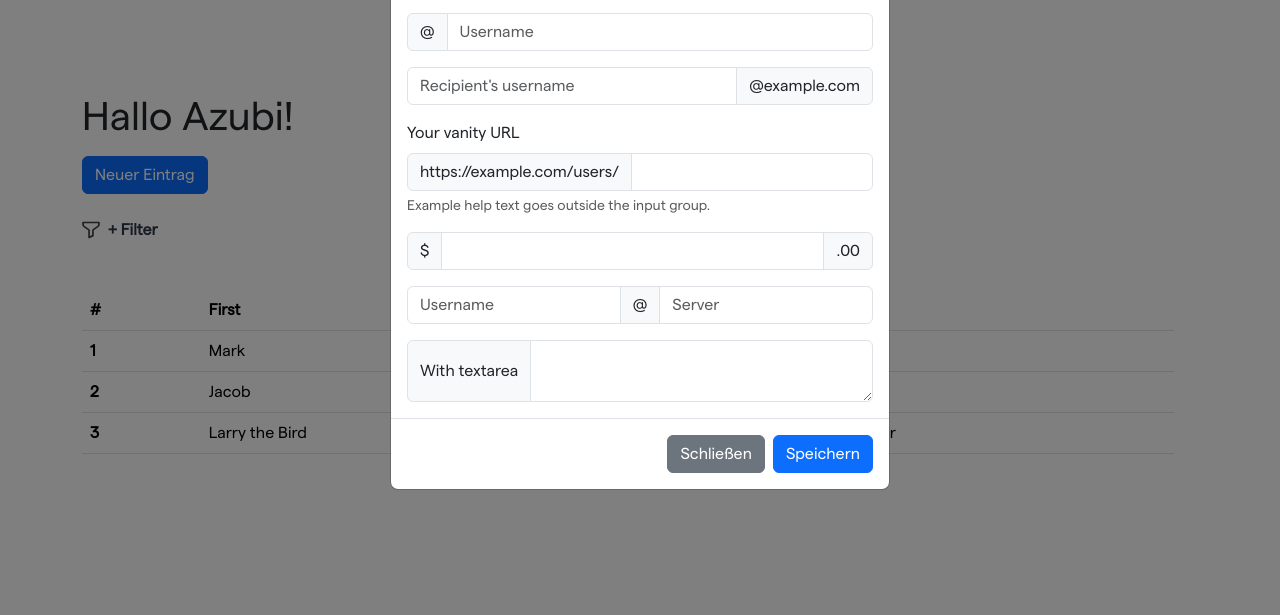
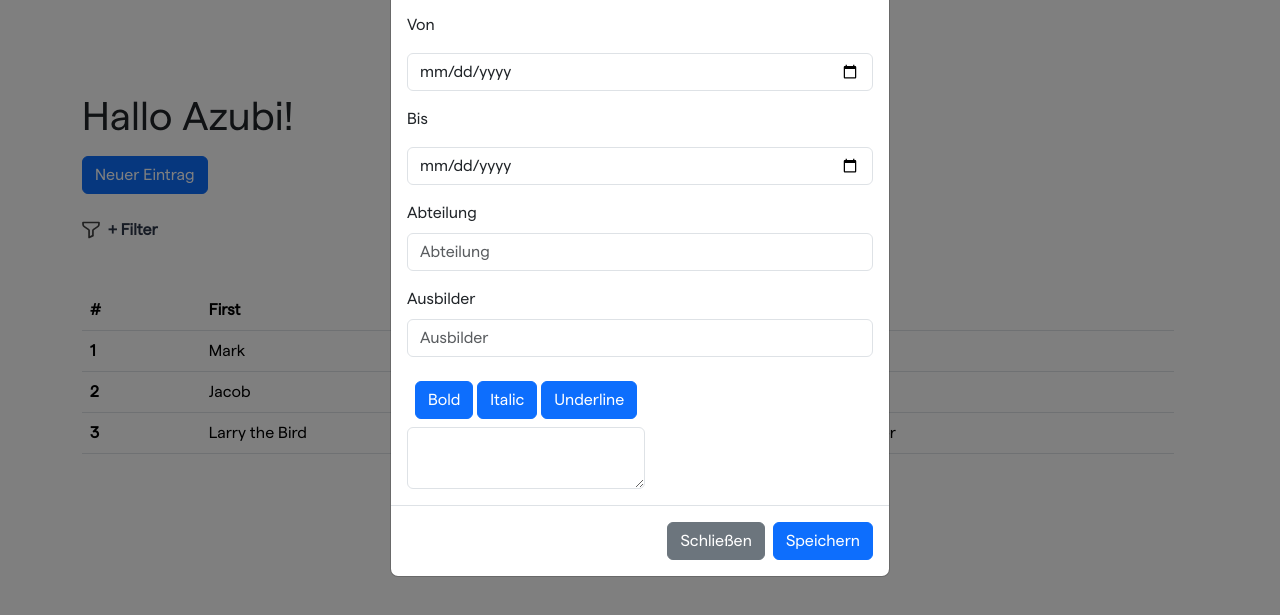
Before and after one commit to danielp30/prototype-group-antonio-manuel-jonas-daniel, a plain HTML site: page index.html in a window 1280 px wide. Both pictures are taken after a click on the button "Neuer Eintrag". Shown: the part 95-710 px from the top of the page. Drawn offline with nearby package versions, Linux system fonts and the light colour scheme.

Commit message:
Modal and input adjustments

```diff
--- a/index.html
+++ b/index.html
@@ -8,6 +8,7 @@
     <link href="./styles/style.css" rel="Stylesheet">
     <link rel="Stylesheet" href="https://cdn.jsdelivr.net/npm/bootstrap@5.3.2/dist/css/bootstrap.min.css">
     <script src="https://cdn.jsdelivr.net/npm/bootstrap@5.3.2/dist/js/bootstrap.bundle.min.js" integrity="sha384-C6RzsynM9kWDrMNeT87bh95OGNyZPhcTNXj1NW7RuBCsyN/o0jlpcV8Qyq46cDfL" crossorigin="anonymous"></script>
+    <script src="https://kit.fontawesome.com/d950440e91.js" crossorigin="anonymous"></script>
 </head>
 <body>
     <!-- Navigationsleiste -->
@@ -56,40 +57,32 @@
                         <button type="button" class="btn-close" data-bs-dismiss="modal" aria-label="Close"></button>
                     </div>
                     <div class="modal-body">
+                        <p>Von</p>
                         <div class="input-group mb-3">
-                            <span class="input-group-text" id="basic-addon1">@</span>
-                            <input type="text" class="form-control" placeholder="Username" aria-label="Username" aria-describedby="basic-addon1">
+                            <input type="date" class="form-control" placeholder="Von" aria-label="Username" aria-describedby="basic-addon1">
                         </div>
-
+                            <p>Bis</p>
                         <div class="input-group mb-3">
-                            <input type="text" class="form-control" placeholder="Recipient's username" aria-label="Recipient's username" aria-describedby="basic-addon2">
-                            <span class="input-group-text" id="basic-addon2">@example.com</span>
+                            <input type="date" class="form-control" placeholder="Bis" aria-label="Username" aria-describedby="basic-addon1">
                         </div>
-
                         <div class="mb-3">
-                            <label for="basic-url" class="form-label">Your vanity URL</label>
-                            <div class="input-group">
-                                <span class="input-group-text" id="basic-addon3">https://example.com/users/</span>
-                                <input type="text" class="form-control" id="basic-url" aria-describedby="basic-addon3 basic-addon4">
-                            </div>
-                            <div class="form-text" id="basic-addon4">Example help text goes outside the input group.</div>
+                            <label for="exampleFormControlInput1" class="form-label">Abteilung</label>
+                            <input type="text" class="form-control" id="exampleFormControlInput1" placeholder="Abteilung">
                         </div>
-
-                        <div class="input-group mb-3">
-                            <span class="input-group-text">$</span>
-                            <input type="text" class="form-control" aria-label="Amount (to the nearest dollar)">
-                            <span class="input-group-text">.00</span>
-                        </div>
-
-                        <div class="input-group mb-3">
-                            <input type="text" class="form-control" placeholder="Username" aria-label="Username">
-                            <span class="input-group-text">@</span>
-                            <input type="text" class="form-control" placeholder="Server" aria-label="Server">
+                        <div class="mb-3">
+                            <label for="exampleFormControlInput1" class="form-label">Ausbilder</label>
+                            <input type="text" class="form-control" id="exampleFormControlInput1" placeholder="Ausbilder">
                         </div>
 
                         <div class="input-group">
-                            <span class="input-group-text">With textarea</span>
-                            <textarea class="form-control" aria-label="With textarea"></textarea>
+                            <div>
+                                <div class="m-2">
+                                    <button class="btn btn-primary">Bold</button>
+                                    <button class="btn btn-primary">Italic</button>
+                                    <button class="btn btn-primary">Underline</button>
+                                </div>
+                                <textarea class="form-control" aria-label="With textarea"></textarea>
+                            </div>
                         </div>
                     </div>
                     <div class="modal-footer">
```
